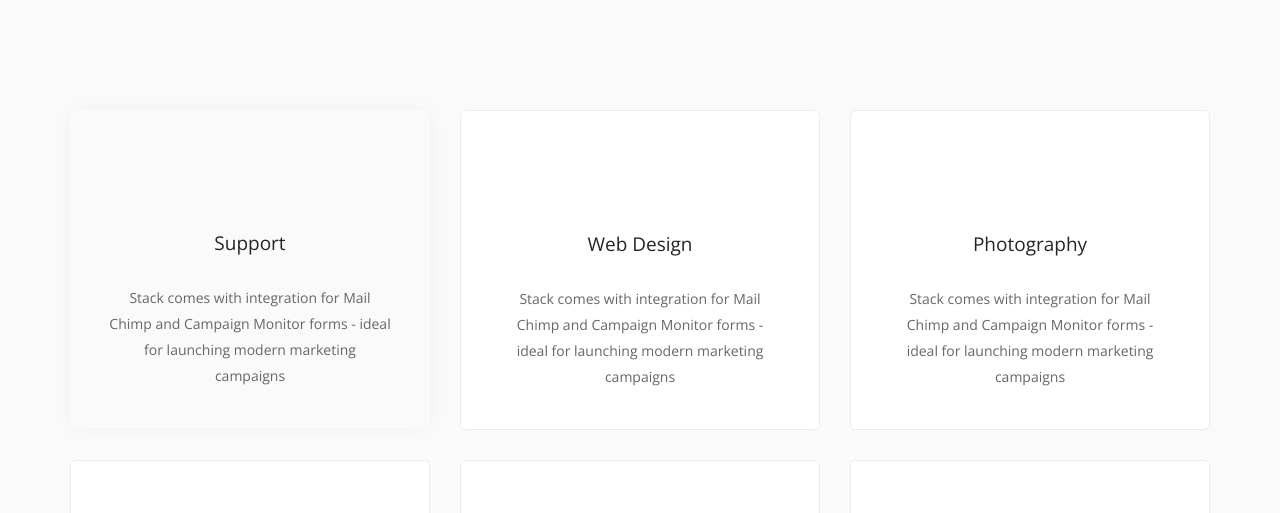
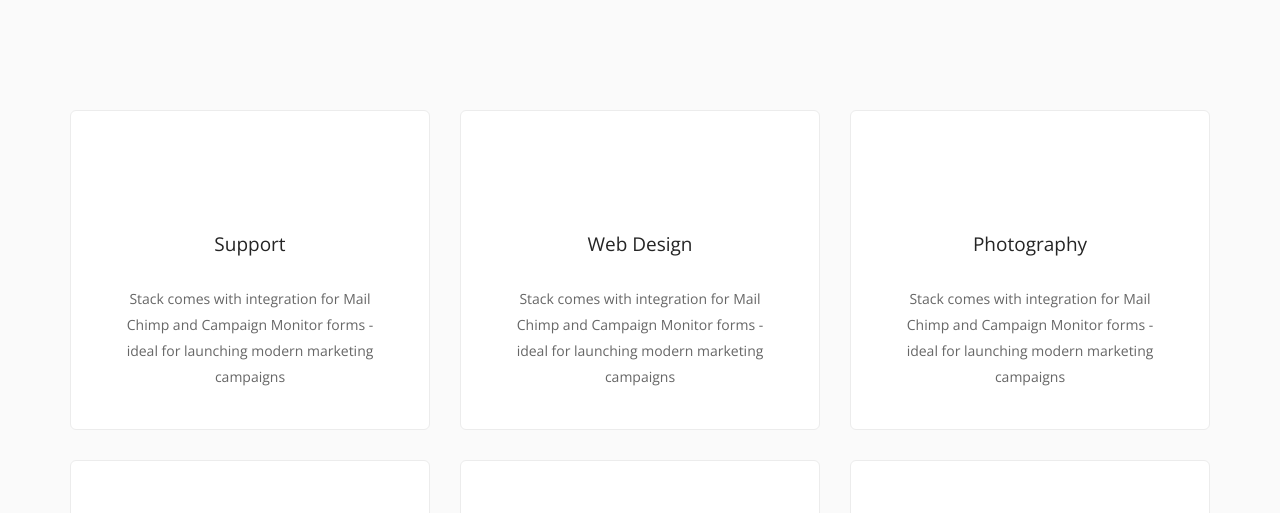
Before and after one commit to WoollyAlly/WoollyAllyTest, a Jekyll site: the page built from index.html, in a window 1280 px wide. Shown: the part 1133-1646 px from the top of the page. Built offline with Jekyll 4.4.1, drawn with Linux system fonts in a browser that asks for light colours; some web fonts are replaced.

Commit message:
Updated '_includes/services.html' via CloudCannon

```diff
--- a/_includes/services.html
+++ b/_includes/services.html
@@ -2,7 +2,7 @@
     <div class="container">
         <div class="row">
             <div class="col-sm-4">
-                <div class=" boxed bg--secondary boxed--lg box-shadow">
+                <div class=" boxed boxed--border boxed--lg">
                     <i class="icon icon--lg icon-Laughing color--primary"></i>
                     <h4>Support</h4>
                     <p>
```
